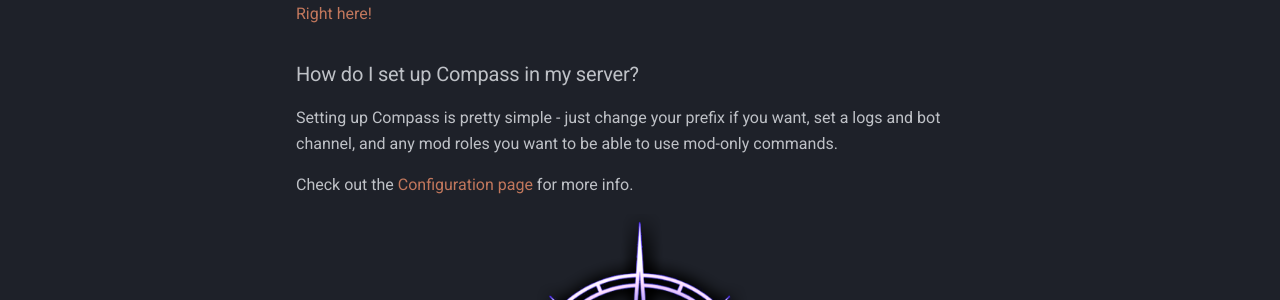
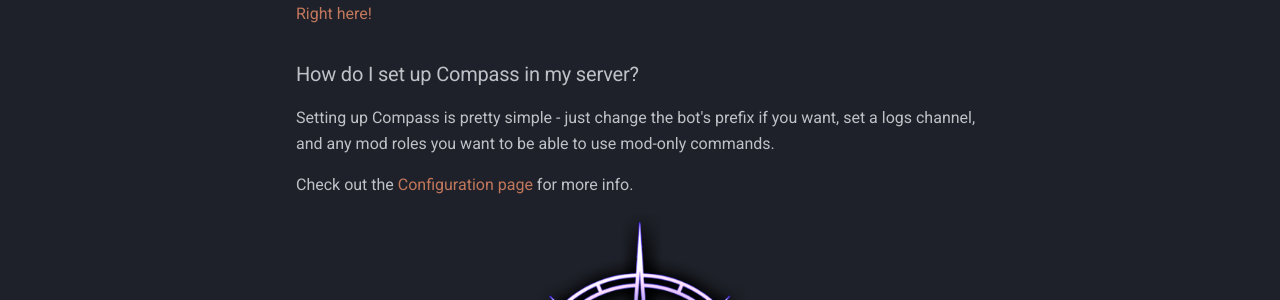
Before and after one commit to glass-ships/compass-bot, an MkDocs documentation site: the page built from docs/index.md, in a window 1280 px wide and 1106 px high. Shown: the part 459-759 px from the top of the window. Built offline with MkDocs 1.6.1 and Material for MkDocs 9.7.7, drawn with Linux system fonts in a browser that asks for light colours; comment, search, counter and statistics services are not loaded.

Commit message:
Update docs/index.md

```diff
--- a/docs/index.md
+++ b/docs/index.md
@@ -12,7 +12,7 @@ Compass is a general Discord bot written in Python, with features intended to si
 
 ### How do I set up Compass in my server?
 
-Setting up Compass is pretty simple - just change your prefix if you want, set a logs and bot channel, and any mod roles you want to be able to use mod-only commands.
+Setting up Compass is pretty simple - just change the bot's prefix if you want, set a logs channel, and any mod roles you want to be able to use mod-only commands.
 
 Check out the [Configuration page](Configuration/setup.md) for more info.
 
```
